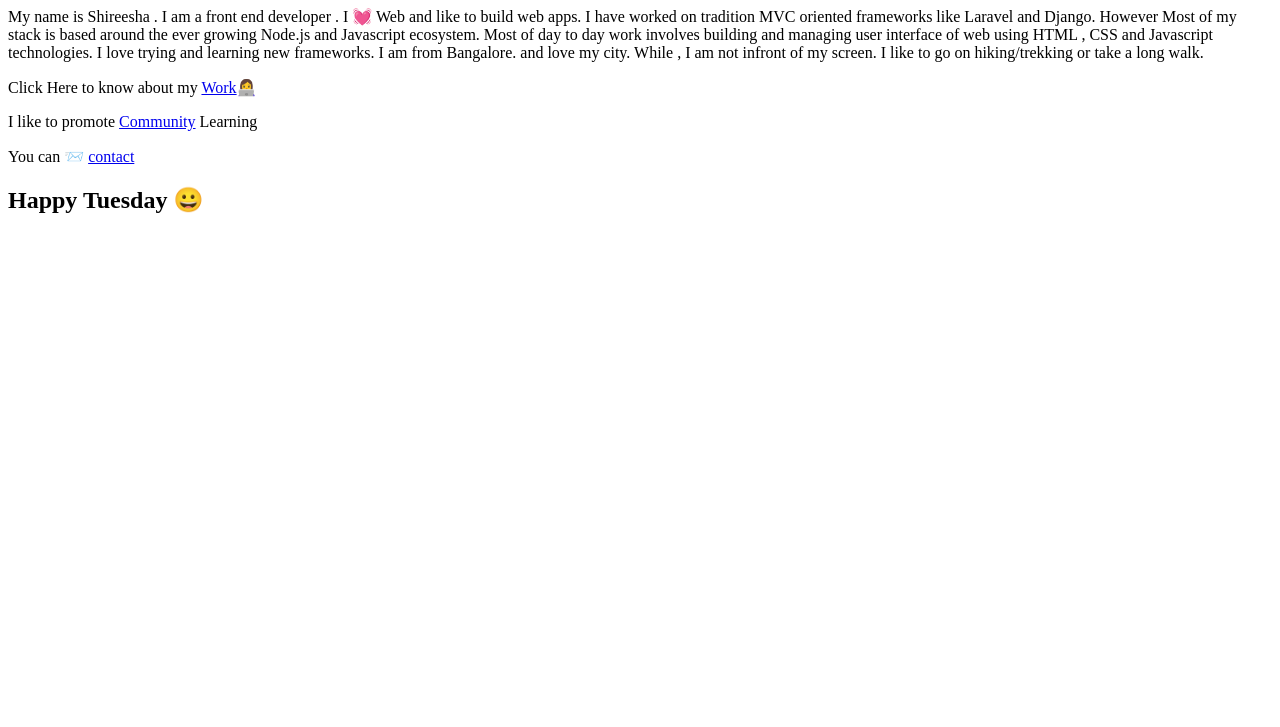
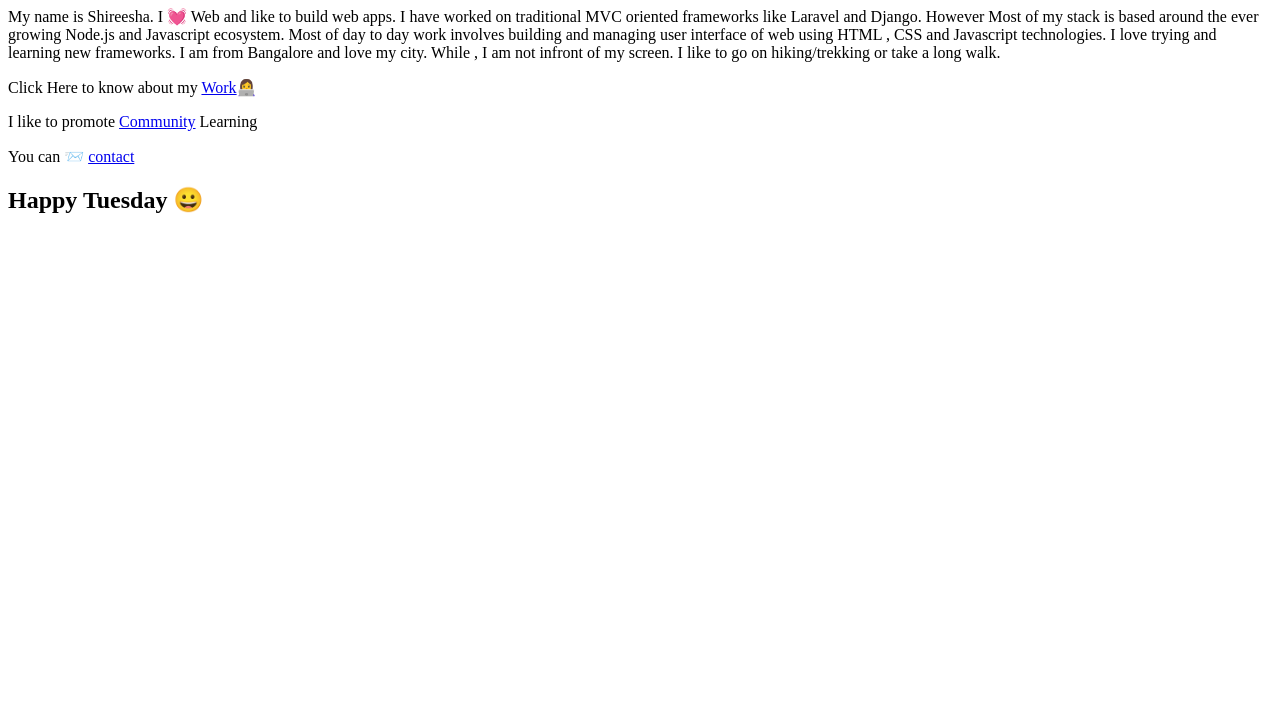
Before and after one commit to serendipitist/serendipitist-site, a Gatsby site: page / in a window 1280 px wide. Shown: the part 73-800 px from the top of the page. Built offline with nearby package versions, Linux system fonts and the light colour scheme; Gatsby itself is replaced by a stand-in of ours.

Commit message:
update pages

```diff
--- a/src/pages/index.js
+++ b/src/pages/index.js
@@ -11,8 +11,8 @@ const greetings = () => {
 const IndexPage = () => (
   <div>
     <h1>Hello people,</h1>
-    <p>My name is Shireesha . I am a front end developer . I 💓 Web and like to build web apps. I have worked on tradition MVC oriented frameworks  like Laravel and Django. However Most of my stack is based around the ever growing Node.js and Javascript ecosystem. Most of day to day work involves building and managing user interface of web using  HTML , CSS and Javascript  technologies. I love trying and learning new frameworks.
-      I am  from  Bangalore. and love my city.
+    <p>My name is Shireesha. I 💓 Web and like to build web apps. I have worked on traditional MVC oriented frameworks  like Laravel and Django. However Most of my stack is based around the ever growing Node.js and Javascript ecosystem. Most of day to day work involves building and managing user interface of web using  HTML , CSS and Javascript  technologies. I love trying and learning new frameworks.
+      I am from  Bangalore and love my city.
       While , I am not infront of my screen. I like to go on hiking/trekking or take a long walk.</p>
     <p>Click Here to know about my <Link to="/work/">Work</Link>👩‍💻</p>
     <p> I like to promote <Link to="/community/">Community</Link> Learning</p>
```
Also changed, not shown: src/pages/work.js (+5 -5 lines).
